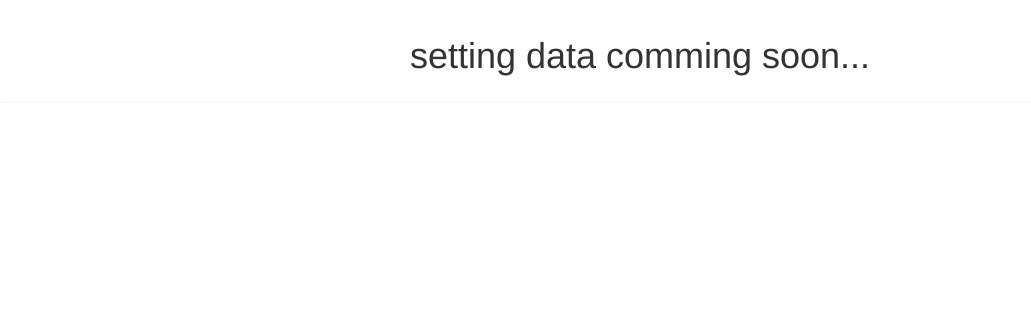
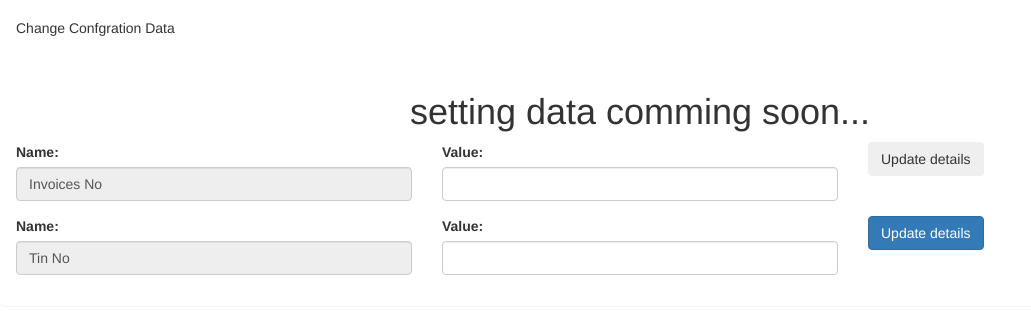
Before and after one commit to tsaini530/billing_pdf, a PHP site: page /settings.php in a window 1280 px wide. Shown: the top 314 px of the page, without its empty margins (0-1031 px from the left). Run offline with PHP 8.4, Linux system fonts and the light colour scheme; data comes from the database, SQL or seed files in the repository.

Commit message:
add setting page

```diff
--- a/billController.php
+++ b/billController.php
@@ -1,7 +1,6 @@
 <?php
 
  $action = $_POST['action'];
-
  class billController{
 
 	function execute($action) {
@@ -16,12 +15,16 @@
             case "makePdf":
             $this->makePdf();
             break;
+            case 'getSettingData':
+            	$this->getSettingData();
+            	break;
         }
     }
 
 
 	function index(){
-		require('config.php');
+		 require('config.php');
+
 		if(!empty($_POST)){
 		 	$total_price=0;
 			$new_date=date('Y-m-d',strtotime($_POST['date']));
@@ -52,7 +55,7 @@
 				}
 				$orderUpdate="UPDATE billorder SET total_price='$total_price' WHERE idorder='$orderid' ";
 				$dataUpdate=$conn->prepare($orderUpdate)->execute();
-				$invoiceUpdate="UPDATE invoice SET value='$invoice_value' WHERE invoice_name='monarch' ";
+				$invoiceUpdate="UPDATE invoice SET value='$invoice_value' WHERE invoice_name='invoice_no' ";
 				if($conn->prepare($invoiceUpdate)->execute()){
 					$this->makePdf($orderid);
 				}
@@ -74,24 +77,20 @@
     $html=ob_get_contents();
     ob_end_clean();
 
-   for($i=1;$i<=2;$i++){
    	$mpdf=new \mPDF();
-   	if($i==1){
+
    	 $mpdf->SetHeader('original');
-   	}
-   else{
-   	 $mpdf->SetHeader('duplicate');
-   }
+
     $mpdf->writeHtml($html);
     $filename='order-'.$orderid.'-'.$i.'pdf';
     $mpdf->output($filename,'D');
-   }
+ 	header("location: index.php");
 
 
 
 	}
 	function getprice(){
-		require('config.php');
+		 require('config.php');
 
 		$code=$_POST['code'];
 	 	$sql = "SELECT mrp FROM sku  WHERE code='$code'";
@@ -101,6 +100,18 @@
 	  		echo json_encode($result->mrp);exit();
 	  	}
 	}
+	function getSettingData(){
+		 require('config.php');
+
+		$invoice=[];
+		$sql="SELECT  * FROM invoice ";
+		$result=$conn->query($sql)->fetchAll(PDO::FETCH_OBJ);
+		foreach ($result as $key => $value) {
+			$invoice[$value->invoice_name]=$value->value;
+		}
+
+			 print_r($invoice);exit();
+	}
 }
 
 
--- a/index.php
+++ b/index.php
@@ -1,7 +1,7 @@
 <?php
  require('config.php');
 $codelist=[];
-$sql= "SELECT  * FROM invoice WHERE invoice_name ='monarch' ";
+$sql= "SELECT  * FROM invoice WHERE invoice_name ='invoice_no' ";
 $row = $conn->query($sql)->fetchObject();
 $tin="SELECT  * FROM invoice WHERE invoice_name ='tin' ";
 $tin_result = $conn->query($tin)->fetchObject();
@@ -130,7 +130,7 @@ $codeName=	 "SELECT code FROM sku ";
 
 	<div class="text-right">
 		<button type="button"  id="action" class="btn btn-primary legitRipple">Submit form </button>
-		<a href="setting.php" type="btton" class="btn btn-primary legitRipple pull-left" id="invoice">change Config</a></div>
+		<a href="settings.php" type="btton" class="btn btn-primary legitRipple pull-left" id="invoice">change Config</a></div>
 </div>
 </div>
 
@@ -149,7 +149,7 @@ $codeName=	 "SELECT code FROM sku ";
                 var total_count = $('.deal_table tbody tr').length;
 
                 var tr = '<tr class=\"add_code\" id=\"'+code+'\"><td>' +  '<input type=\"text\" name=\"orderitem['+total_count+'][sku]\" value= \"'+code+'\"></td><td><input type=\"text\" name=\"orderitem['+total_count+'][price]\" value= \"'+price+'\"></td><td><input type=\"text\" name=\"orderitem['+total_count+'][qty]\" value= \"'+qty+'\"></td><td><input type=\"text\" name=\"orderitem['+total_count+'][tprice]\" value= \"'+(qty*price)+'\"  ></td>'
-                    + '<td><div class=\"box-tools\"><button aria-hidden=\"true\" onclick=\"removeSkurow(this)\" class=\"close remRow\" type=\"button\">×</button></div></td>';
+                    + '<td><div class=\"box-tools\"><button aria-hidden=\"true\" onclick=\"removeSkurow(this)\" class=\"close remRow\" type=\"button\">X</button></div></td>';
                                  html = $(tr);
                     html.find('input').each(function(){
                   $(this).attr('name',$(this).attr('name').replace('count',total_count));
--- a/settings.php
+++ b/settings.php
@@ -3,15 +3,69 @@
 <head>
 	<title>Change setting</title>
 	<link rel="stylesheet" type="text/css" href="./stylesheets/css/bootstrap.min.css">
+<script src="javascripts/jquery-3.1.0.min.js"></script>
+
 
 </head>
 <body>
 <div class="panel panel-white">
-
+<div class="panel-heading ">
+	<h5 class="title">Change Confgration Data</h5>
+</div>
 
 	<div class="panel-body">
-	<h1 class="text-captilize text-bold text-center">setting data comming soon...	</h1>
+		<h1 class="text-captilize text-bold text-center">setting data comming soon...	</h1>
+		<form class="row" id="form1">
+			<div class="col-md-4">
+				<div class="form-group " >
+					<label class="control-label "  for="name">Name: </label>
+					<input type="text" name="name" id="name" class="form-control " value="Invoices No" readonly="true">
+				</div>
+			</div>
+			<div class="col-md-4">
+				<div class="form-group " >
+					<label class="control-label "  for="vale">Value: </label>
+					<input type="text" name="invoice" id="value" class="form-control " value="">
+				</div>
+			</div>
+			<div class="col-md-4">
+				<button type="button" class="btn btn-teal legitRipple ">Update details  <i class="icon-arrow-right14 position-right"></i></button>
+			</div>
+		</form>
+		<form class="row" id="form2">
+			<div class="col-md-4">
+				<div class="form-group " >
+					<label class="control-label "  for="name">Name: </label>
+					<input type="text" name="name" id="name" class="form-control " value="Tin No" readonly="true">
+				</div>
+			</div>
+			<div class="col-md-4">
+				<div class="form-group " >
+					<label class="control-label "  for="vale">Value: </label>
+					<input type="text" name="tin" id="value" class="form-control " value="">
+				</div>
+			</div>
+			<div class="col-md-4">
+				<button type="button" class="btn btn-primary legitRipple ">Update details  <i class="icon-arrow-right14 position-right"></i></button>
+			</div>
+		</form>
 	</div>
 </div>
 </body>
+<script type="text/javascript">
+	$(document).ready(function(){
+			$.ajax({
+			type:'POST',
+			dataType:'json',
+			url:'./billController.php',
+			data:{action:'getSettingData'},
+			success:function(response){
+				alert();
+				console.log( 'data',response);
+
+			}
+		});
+
+	});
+</script>
 </html>
```
